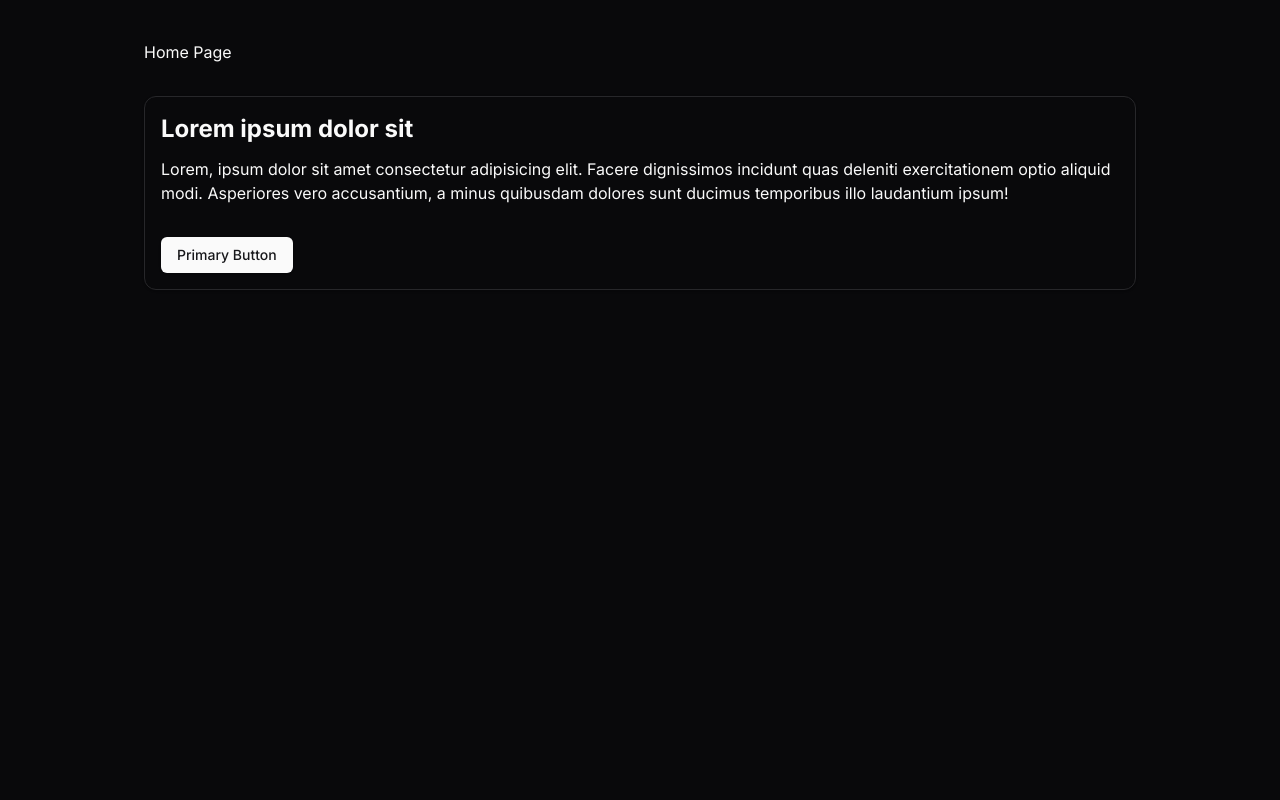
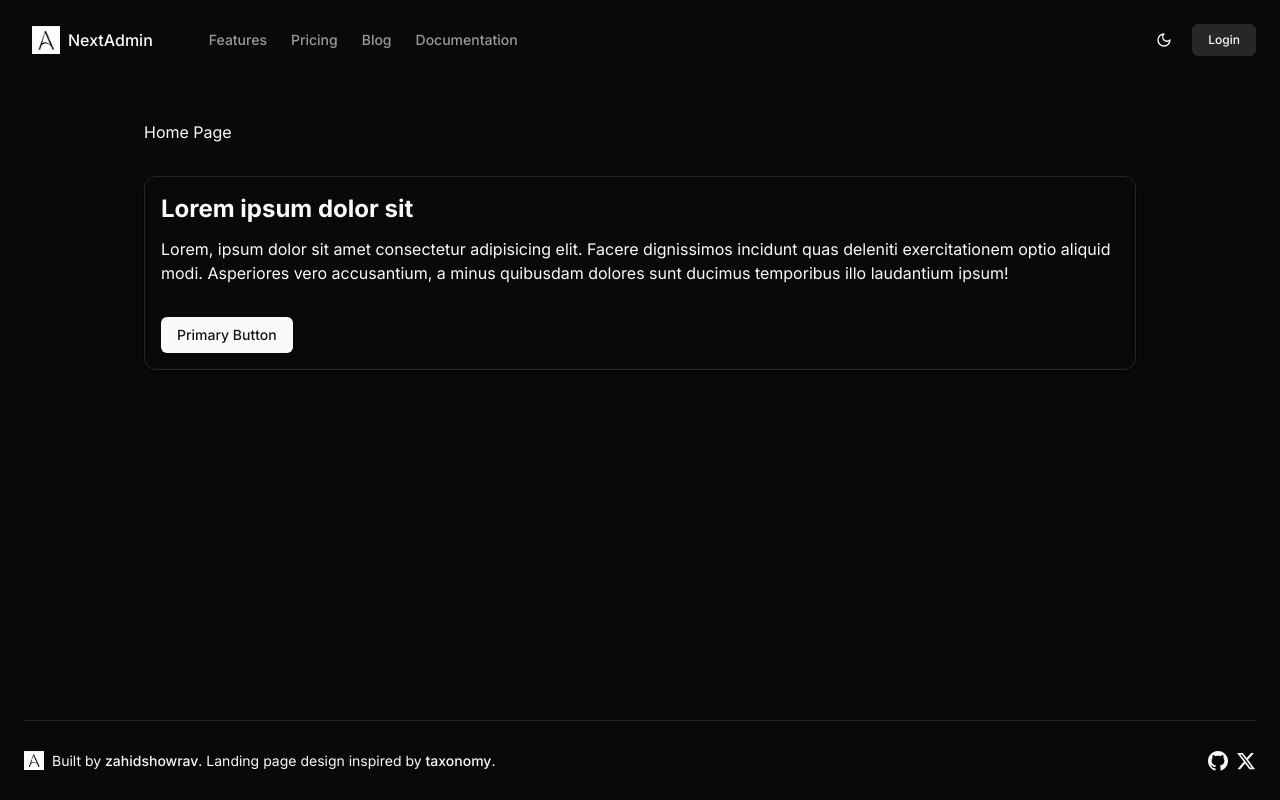
Before and after one commit to zahidshowrav/next-admin, a Next.js app: page / in a window 1280 px wide. Built offline with nearby package versions, Linux system fonts and the light colour scheme; no server answers.

Commit message:
Updated Public Layout content, design and binding

```diff
--- a/src/app/(public)/layout.tsx
+++ b/src/app/(public)/layout.tsx
@@ -1,4 +1,12 @@
 import { Metadata } from 'next';
+import Link from 'next/link';
+
+import MainNav from '@/layouts/public/main-nav';
+import { mainNavConfig } from '@/configs/main-nav';
+import { cn } from '@/utils/helpers';
+import { buttonVariants } from '@/ui/button';
+import PublicFooter from '@/layouts/public/footer';
+import ThemeSwitcher from '@/components/snippets/theme-switcher';
 
 export const metadata: Metadata = {
 	title: 'Public Layout Title'
@@ -9,7 +17,37 @@ const PublicLayout = ({
 }: Readonly<{
 	children: React.ReactNode;
 }>) => {
-	return <div className="h-full bg-background">{children}</div>;
+	return (
+		<div className="flex min-h-screen flex-col">
+			<header className="container mx-auto px-6 z-40 bg-background">
+				<div className="flex h-20 items-center justify-between py-6">
+					<MainNav items={mainNavConfig.mainNav} />
+					<div className="flex items-center justify-end gap-3">
+						<ThemeSwitcher
+							buttonVariant="ghost"
+							className="h-8 w-8"
+						/>
+						<nav>
+							<Link
+								href="/login"
+								className={cn(
+									buttonVariants({
+										variant: 'secondary',
+										size: 'sm'
+									}),
+									'px-4'
+								)}
+							>
+								Login
+							</Link>
+						</nav>
+					</div>
+				</div>
+			</header>
+			<main className="flex-1">{children}</main>
+			<PublicFooter />
+		</div>
+	);
 };
 
 export default PublicLayout;
```
